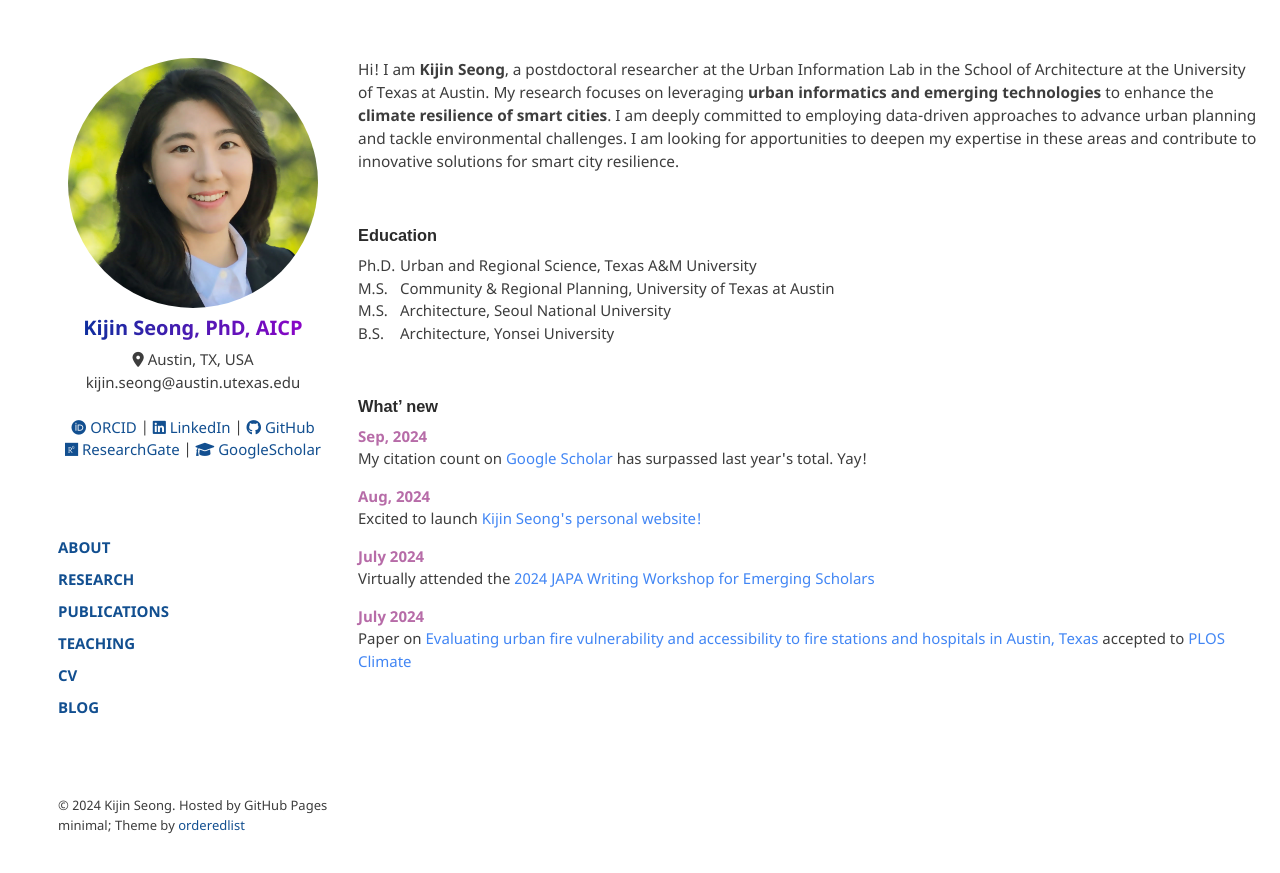
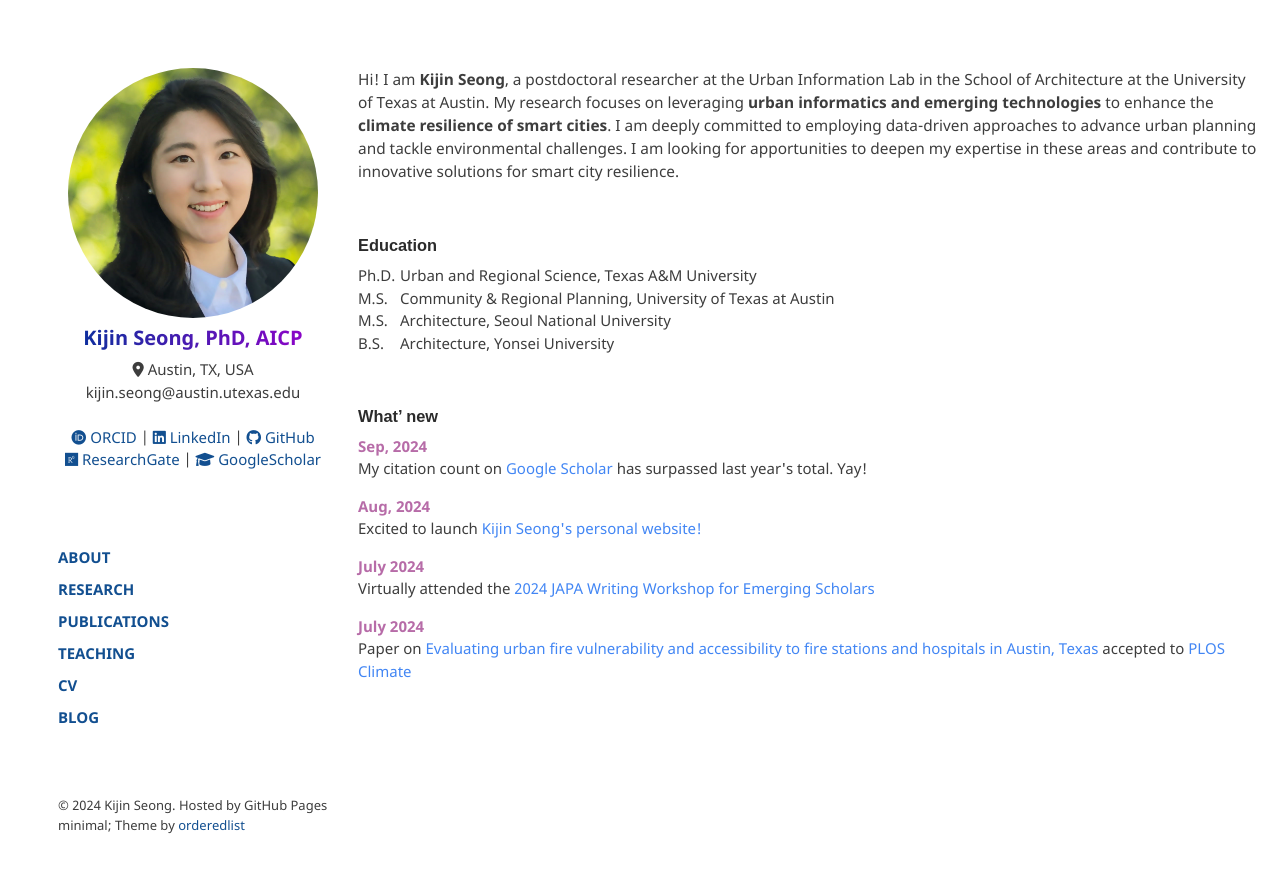
Before and after one commit to kijinseong/kijinseong.github.io, a Jekyll site: the page built from index.md, in a window 1280 px wide. Shown: the top 873 px of the page. Built offline with Jekyll 4.4.1, drawn with Linux system fonts in a browser that asks for light colours.

Commit message:
set margin

```diff
--- a/assets/css/style.scss
+++ b/assets/css/style.scss
@@ -43,7 +43,7 @@ a:hover {
   // left side is 270
   // 1200-270 = 930
   // 30px free room
-  margin:0 auto;
+  margin:10px auto;
 }
 
 section {
```
